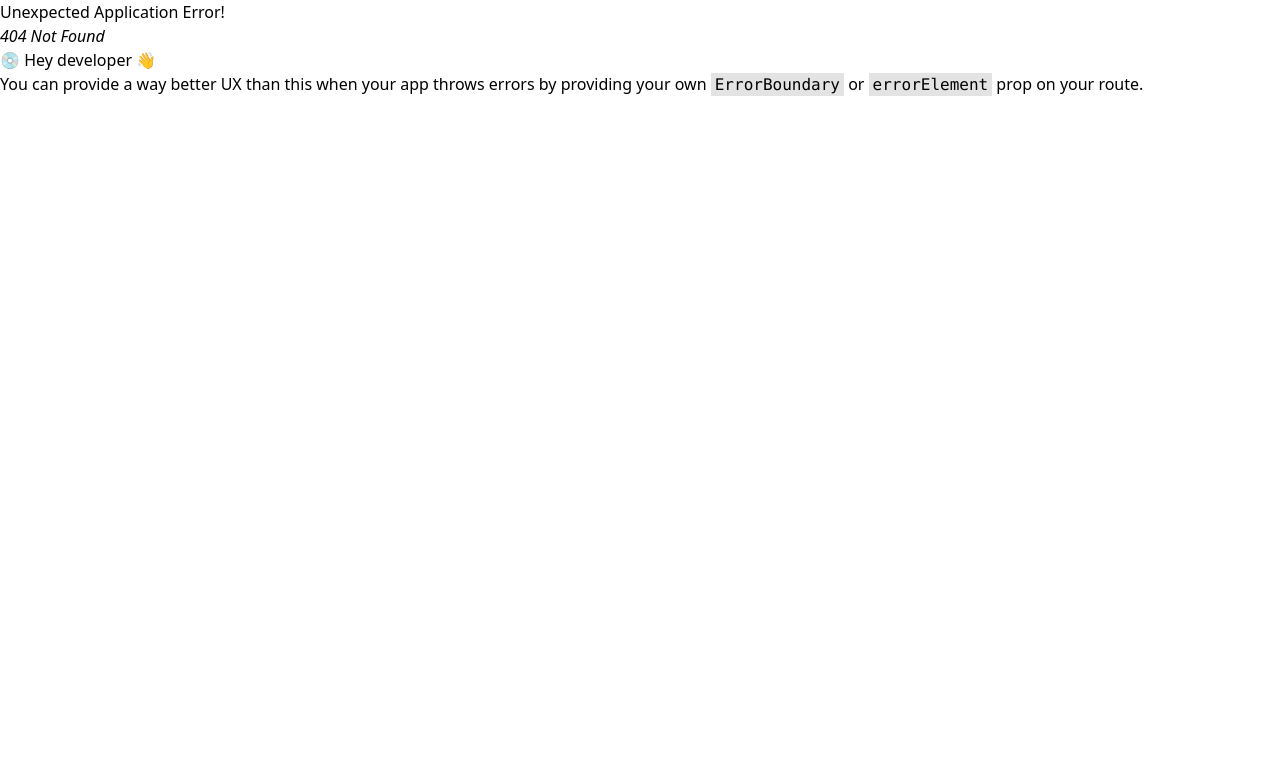
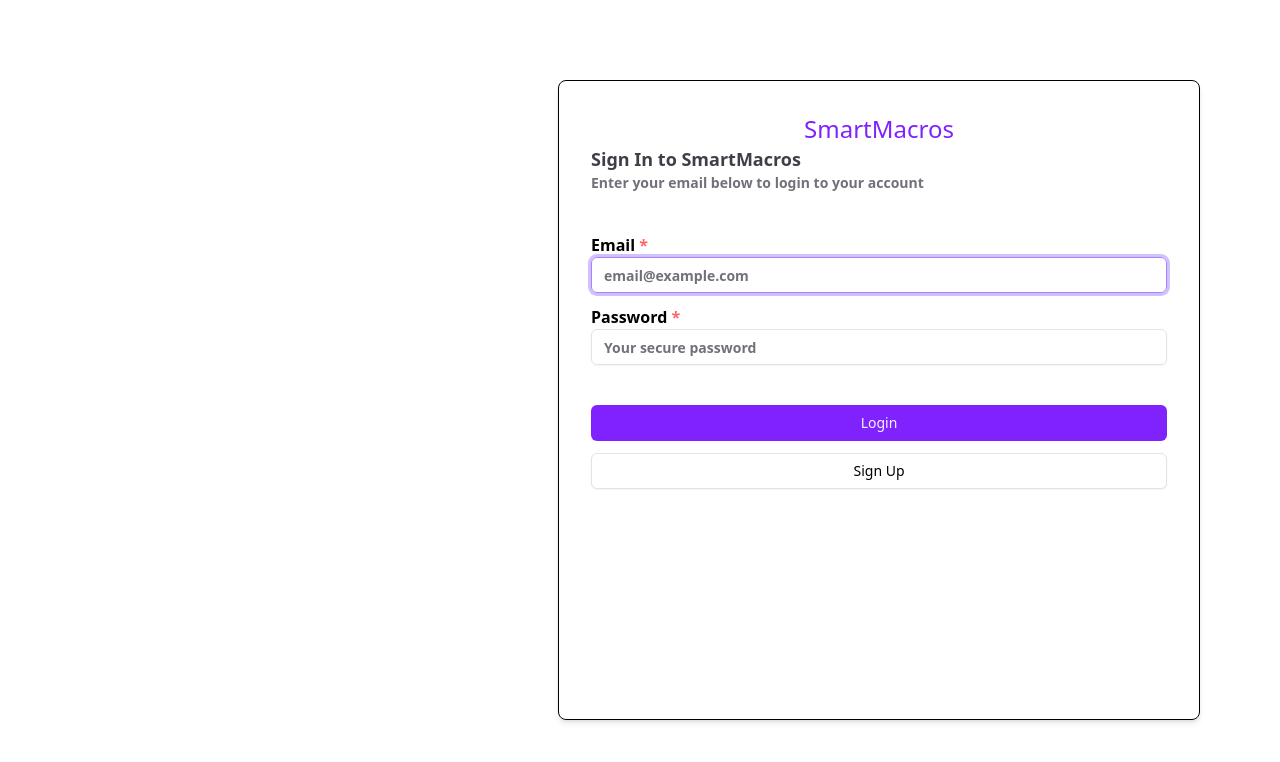
Before and after one commit to igorrCarvalho/SmartMacros, a React (Vite) app in the folder frontend/: page /signin in a window 1280 px wide. Before the commit this address had no page. Shown: the top 762 px of the page. Built offline with nearby package versions, Linux system fonts and the light colour scheme.

Commit message:
refactor<frontend>: add dinamycally rendered user authentication component to UserAuthentication page

```diff
--- a/frontend/src/Pages/UserAuthentication/index.tsx
+++ b/frontend/src/Pages/UserAuthentication/index.tsx
@@ -1,6 +1,28 @@
-export default function UserAuthentication({}) {
-  return (
-    <div>
+import { useMemo } from "react";
+import SignIn from "./components/SignIn";
+import SignUp from "./components/SignUp";
+import type { UserAuthenticationProps } from "../../types";
+
+export default function UserAuthentication({ type }: UserAuthenticationProps) {
+
+    const authPagesOptions = {
+        signIn: SignIn,
+        signUp: SignUp,
+    };
+
+    const AuthPageComponent = useMemo(() => authPagesOptions[type], [type]);
+
+    return (
+    <div className="w-full h-full flex items-center justify-between px-20">
+        <div>
+
+        </div>
+        <div className="p-8 rounded-lg border shadow-md w-fit h-[80%]">
+            <div className="w-full flex items-center justify-center">
+                <span className="text-primary text-2xl">SmartMacros</span>
+            </div>
+            <AuthPageComponent />
+        </div>
     </div>
   );
 }
--- a/frontend/src/router.tsx
+++ b/frontend/src/router.tsx
@@ -19,8 +19,8 @@
     element: <PublicLayout />,
     children: [
       { index: true, element: <Introduction /> },
-      { path: "/login", element: <UserAuthentication /> },
-      { path: "/signup", element: <UserAuthentication /> },
+      { path: "/signin", element: <UserAuthentication type="signIn" /> },
+      { path: "/signup", element: <UserAuthentication type="signUp" /> },
     ],
   },
   {
```
